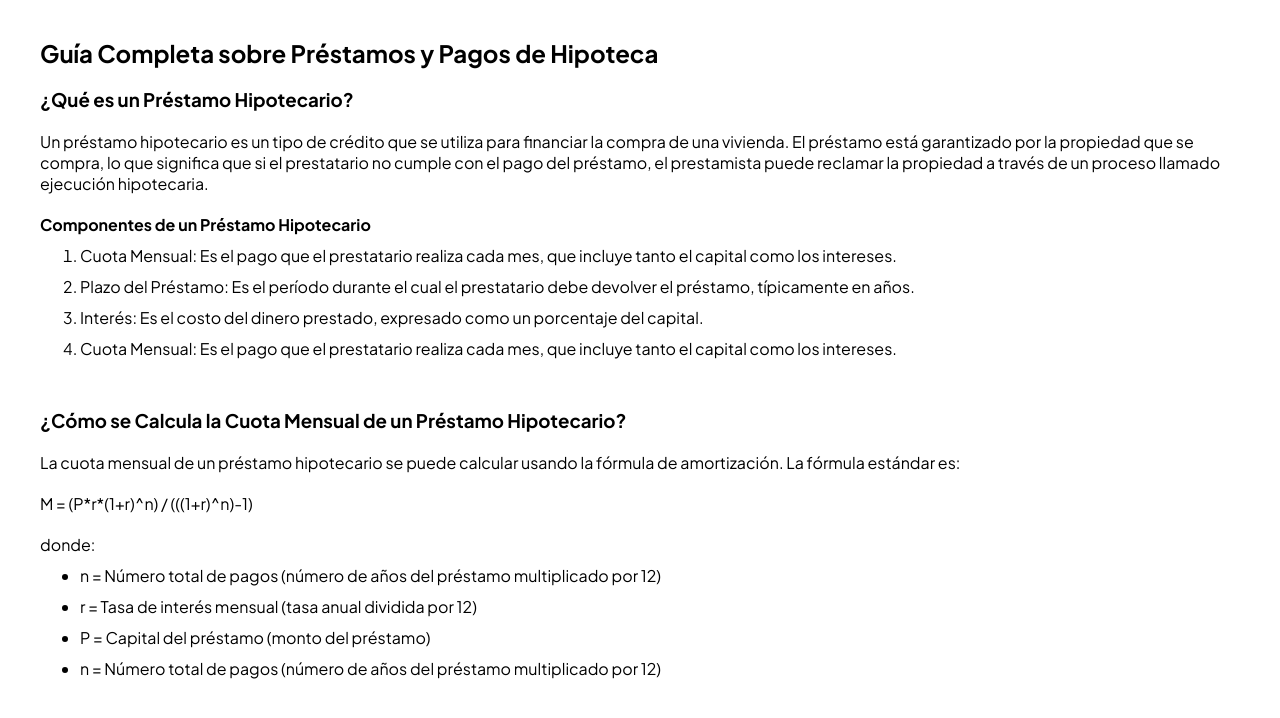
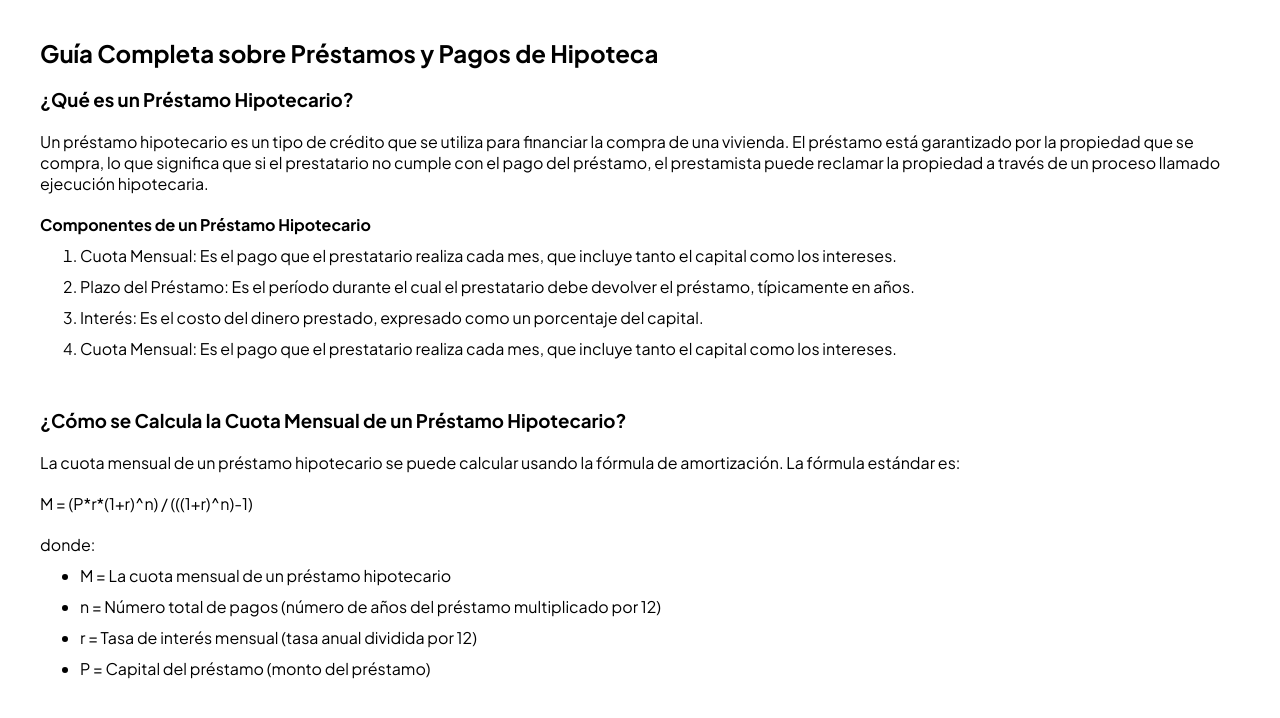
Before and after one commit to bralmoca912/Mortgage-Calculator, a plain HTML site: page information.html in a window 1280 px wide. Shown: the part 82-800 px from the top of the page. Drawn offline with Linux system fonts and the light colour scheme.

Commit message:
actualización de los htmls

```diff
--- a/information.html
+++ b/information.html
@@ -53,10 +53,10 @@
       <p>M = (P*r*(1+r)^n) / (((1+r)^n)-1)</p>
       <p>donde:</p>
       <ul>
+        <li>M = La cuota mensual de un préstamo hipotecario</li>
         <li>n = Número total de pagos (número de años del préstamo multiplicado por 12) </li>
         <li>r = Tasa de interés mensual (tasa anual dividida por 12)</li>
         <li>P = Capital del préstamo (monto del préstamo) </li>
-        <li>n = Número total de pagos (número de años del préstamo multiplicado por 12) </li>
       </ul>
     </section>
 
```
Also changed, not shown: index.html (+1 -1 lines).
